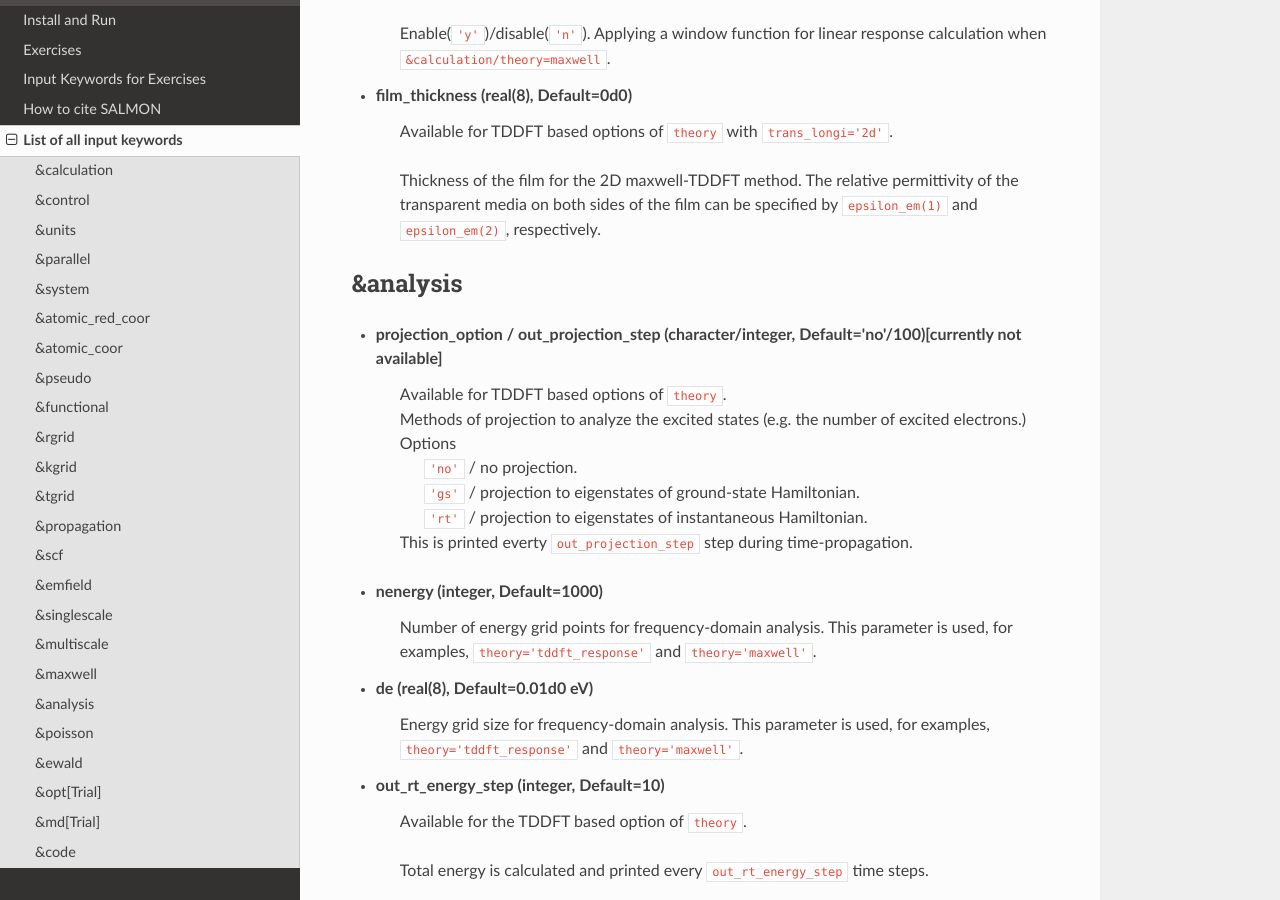
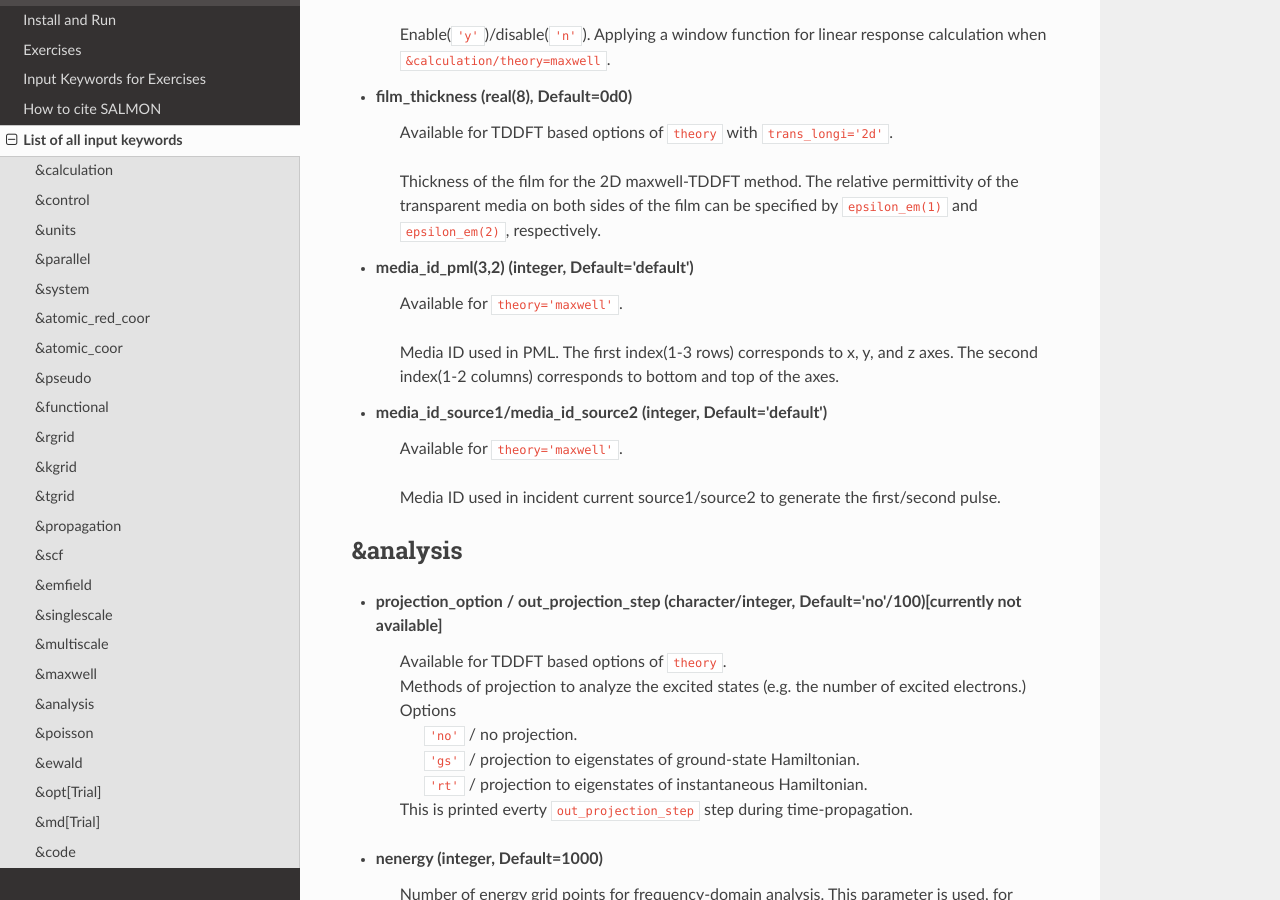
Before and after one commit to SALMON-TDDFT/SALMON-DOCS, a Sphinx documentation site: the page built from source/input_keyword_list.rst, in a window 1280 px wide and 900 px high, scrolled down 24792 px. Built offline with Sphinx 7.4.7 and the Read the Docs theme 2.0.0, drawn with Linux system fonts in a browser that asks for light colours; formulas are drawn with MathJax 3; some of the changed text lies outside the part shown.

Commit message:
Update input_keyword_list.rst

```diff
--- a/source/input_keyword_list.rst
+++ b/source/input_keyword_list.rst
@@ -764,7 +764,7 @@ Input for psudopotentials. Size of array (:) is equal to ``&system/nelem``.
 
 - **boundary_em(3,2)** (character, Default='default')
    | Available for ``theory='maxwell'`` and ``theory='multi_scale_maxwell_tddft'``.
-   Boundary condition in electromagnetic analysis. The first index(1-3 rows) corresponds to x, y, and z axes. The second index(1-2 columns) corresponds to bottom and top of the axes. If ``&system/yn_periodic='n'``, ``'default'``, ``'abc'``, and ``'pec'`` can be chosen, where ``'default'`` automatically chooses ``'abc'``. If ``&system/yn_periodic='y'``, ``'default'``, ``'pml'``, and ``'periodic'`` can be chosen, where ``'default'`` automatically chooses ``'periodic'``. ``'abc'`` is absorbing boundary, ``'pec'`` is perfect electric conductor, and ``'periodic'`` is periodic boundary.
+   Boundary condition in electromagnetic analysis. The first index(1-3 rows) corresponds to x, y, and z axes. The second index(1-2 columns) corresponds to bottom and top of the axes. If ``&system/yn_periodic='n'``, ``'default'``, ``'abc'``, and ``'pec'`` can be chosen, where ``'default'`` automatically chooses ``'abc'``. If ``&system/yn_periodic='y'``, ``'default'``, ``'abc'``, and ``'periodic'`` can be chosen, where ``'default'`` automatically chooses ``'periodic'``. ``'abc'`` is absorbing boundary, ``'pec'`` is perfect electric conductor, and ``'periodic'`` is periodic boundary. When ``theory='maxwell'``, perfectly matched layer(PML) is used as ``'abc'``.
 
 - **shape_file** (character, Default='none')
    | Available for ``theory='maxwell'``.
@@ -850,6 +850,14 @@ Input for psudopotentials. Size of array (:) is equal to ``&system/nelem``.
    | Available for TDDFT based options of ``theory`` with ``trans_longi='2d'``.
    Thickness of the film for the 2D maxwell-TDDFT method.
    The relative permittivity of the transparent media on both sides of the film can be specified by ``epsilon_em(1)`` and ``epsilon_em(2)``, respectively.
+
+- **media_id_pml(3,2)** (integer, Default='default')
+   | Available for ``theory='maxwell'``.
+   Media ID used in PML. The first index(1-3 rows) corresponds to x, y, and z axes. The second index(1-2 columns) corresponds to bottom and top of the axes.
+
+- **media_id_source1/media_id_source2** (integer, Default='default')
+   | Available for ``theory='maxwell'``.
+   Media ID used in incident current source1/source2 to generate the first/second pulse.
 
 &analysis
 ---------
```
